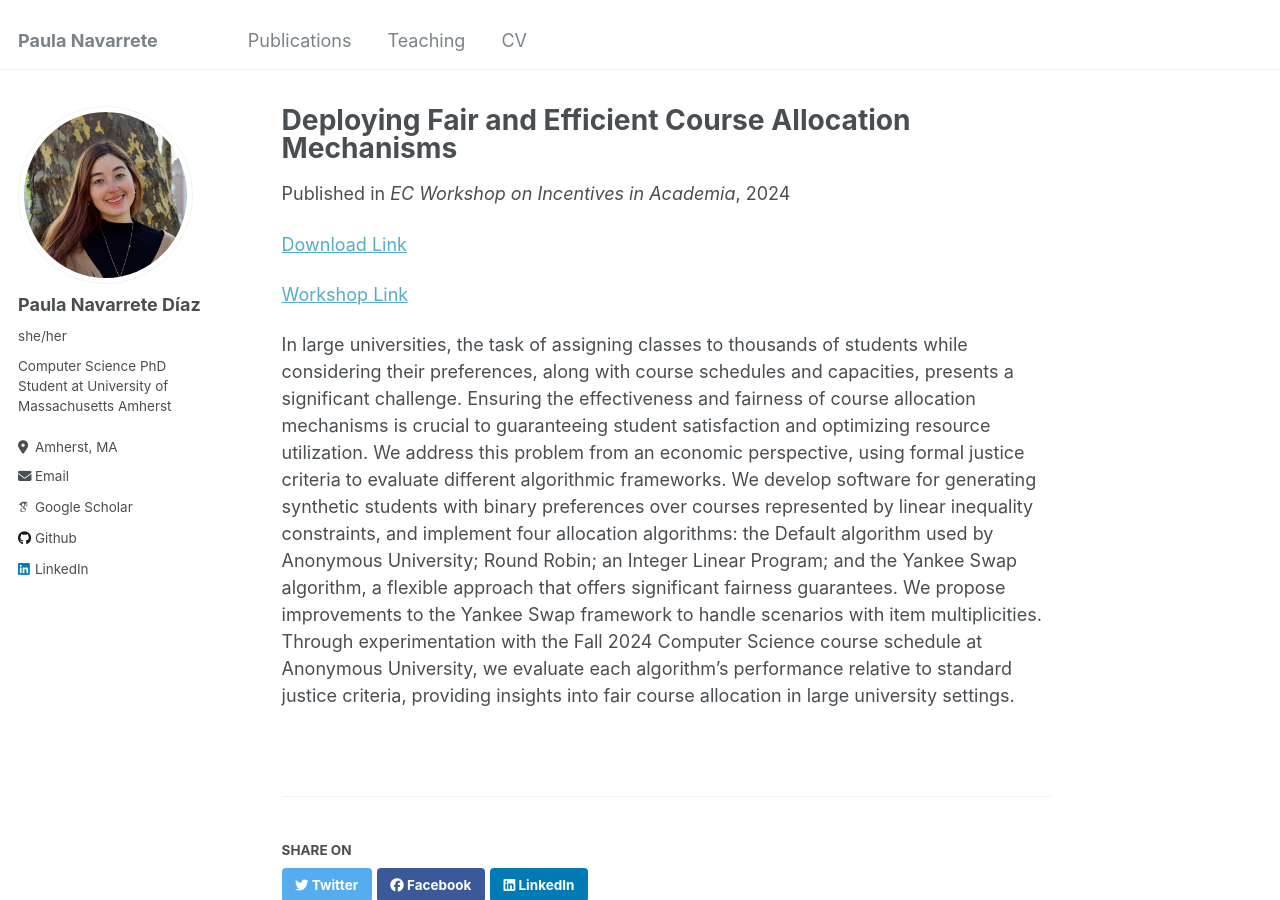
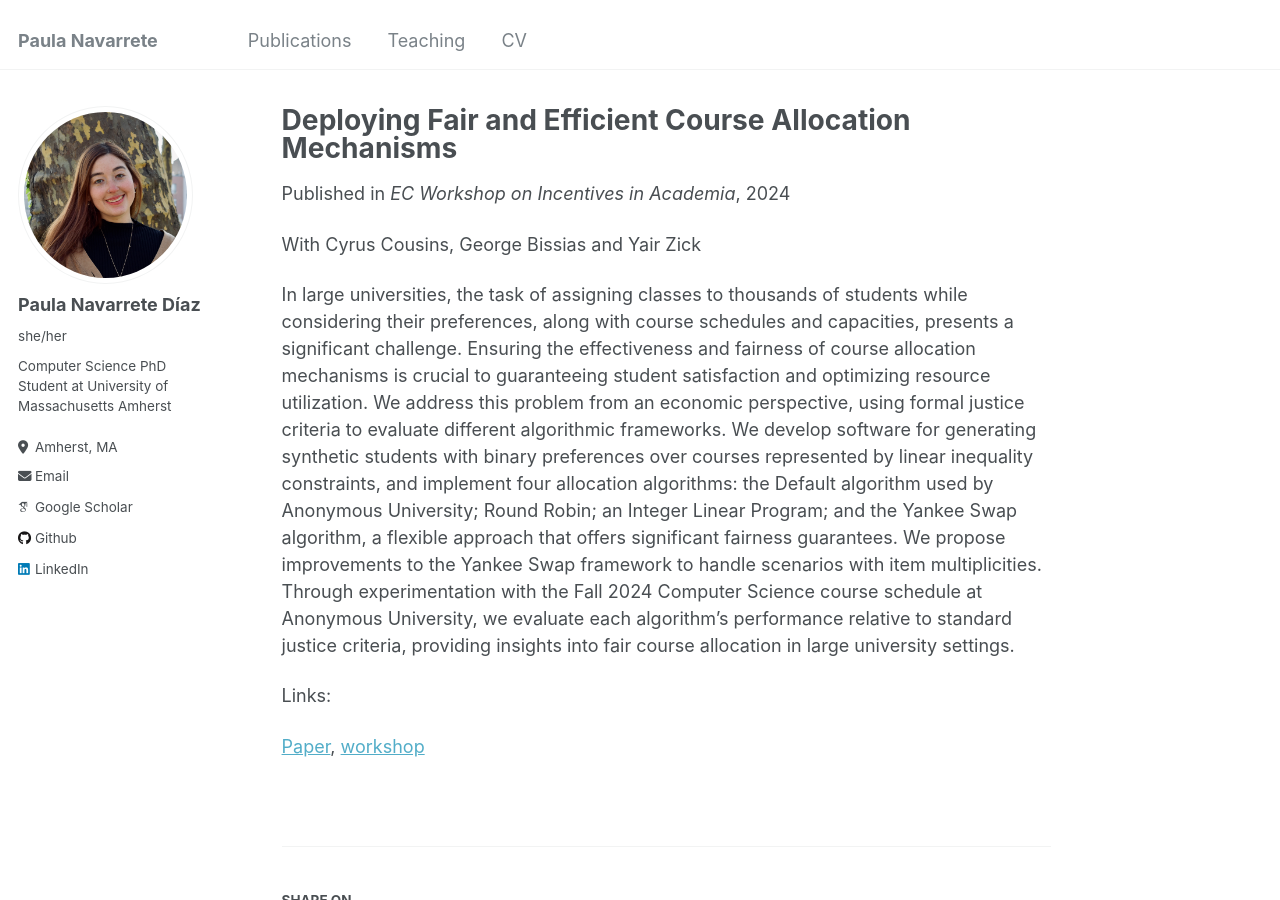
Before and after one commit to cheerstopaula/cheerstopaula.github.io, a Jekyll site: the page built from _publications/2024-07-08-efficient-course-allocation.md, in a window 1280 px wide and 900 px high. Built offline with Jekyll 4.4.1, drawn with Linux system fonts in a browser that asks for light colours; some web fonts are replaced.

Commit message:
Update 2024-07-08-efficient-course-allocation.md

```diff
--- a/_publications/2024-07-08-efficient-course-allocation.md
+++ b/_publications/2024-07-08-efficient-course-allocation.md
@@ -5,8 +5,11 @@ excerpt: 'With Cyrus Cousins, George Bissias and Yair Zick'
 date: 2024-07-08
 venue: 'EC Workshop on Incentives in Academia'
 ---
-[Download Link](https://cheerstopaula.github.io/files/EfficientCourseAllocation.pdf)
 
-[Workshop Link](https://ec4academia.github.io)
+With Cyrus Cousins, George Bissias and Yair Zick
 
 In large universities, the task of assigning classes to thousands of students while considering their preferences, along with course schedules and capacities, presents a significant challenge. Ensuring the effectiveness and fairness of course allocation mechanisms is crucial to guaranteeing student satisfaction and optimizing resource utilization. We address this problem from an economic perspective, using formal justice criteria to evaluate different algorithmic frameworks. We develop software for generating synthetic students with binary preferences over courses represented by linear inequality constraints, and implement four allocation algorithms: the Default algorithm used by Anonymous University; Round Robin; an Integer Linear Program; and the Yankee Swap algorithm, a flexible approach that offers significant fairness guarantees. We propose improvements to the Yankee Swap framework to handle scenarios with item multiplicities. Through experimentation with the Fall 2024 Computer Science course schedule at Anonymous University, we evaluate each algorithm’s performance relative to standard justice criteria, providing insights into fair course allocation in large university settings.
+
+Links:
+
+[Paper](https://cheerstopaula.github.io/files/EfficientCourseAllocation.pdf), [workshop](https://ec4academia.github.io)
```
